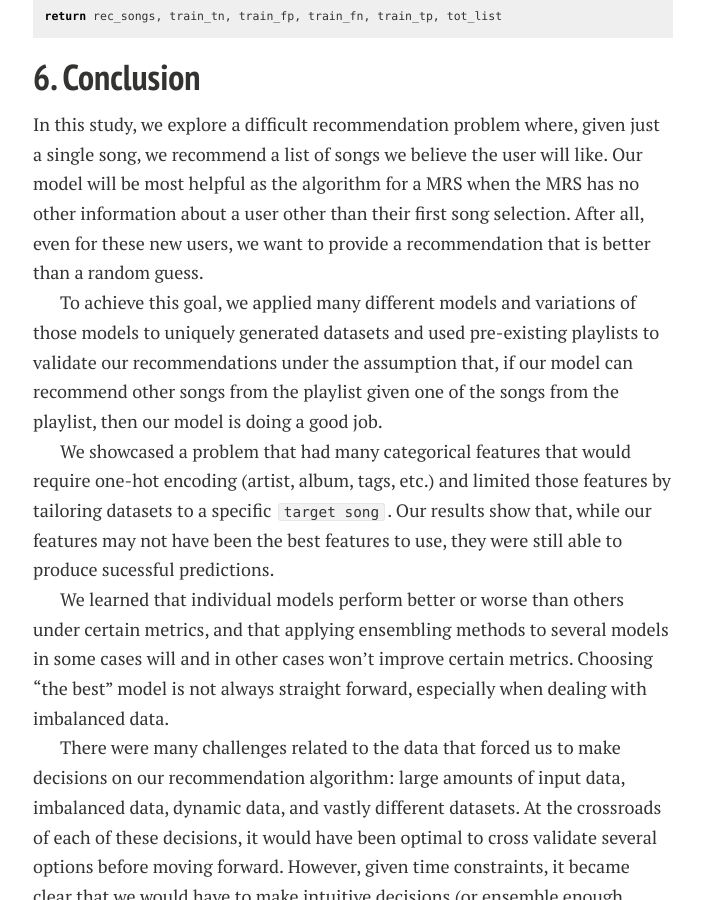
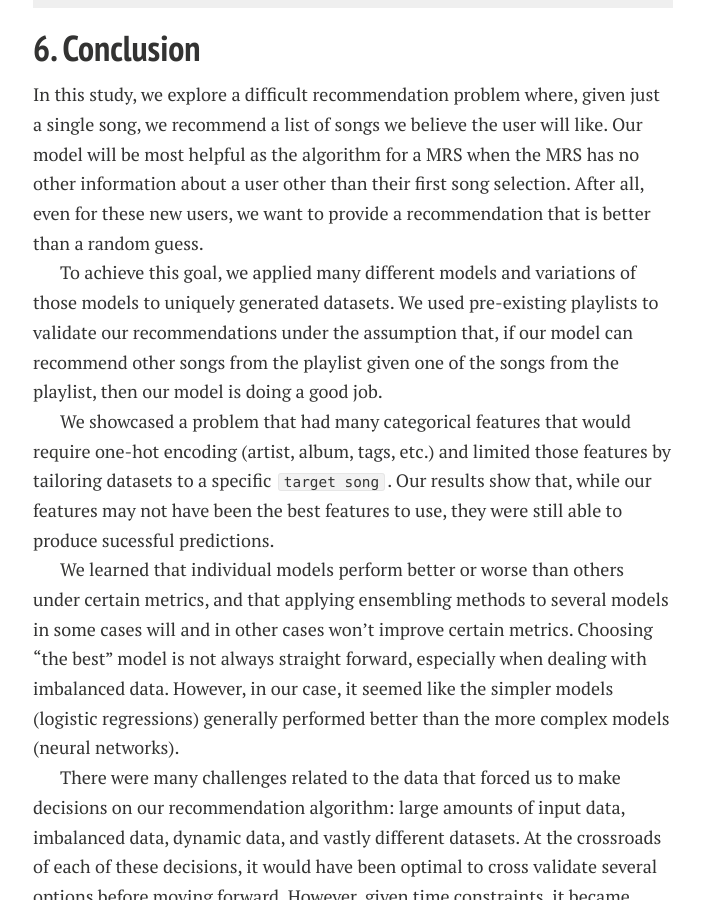
Before and after one commit to lyannaliu/lyannaliu.github.io, a Jekyll site: the page built from resultsandconclusion.md, in a window 1280 px wide and 900 px high, scrolled down 23117 px. Shown: the whole window, without its empty margins (287-991 px from the left). Built offline with Jekyll 4.4.1, drawn with Linux system fonts in a browser that asks for light colours; nearby versions of some CDN libraries; some of the changed text lies outside the part shown.

Commit message:
Update resultsandconclusion.md

```diff
--- a/resultsandconclusion.md
+++ b/resultsandconclusion.md
@@ -931,11 +929,11 @@ return rec_songs, train_tn, train_fp, train_fn, train_tp, tot_list
 
 In this study, we explore a difficult recommendation problem where, given just a single song, we recommend a list of songs we believe the user will like. Our model will be most helpful as the algorithm for a MRS when the MRS has no other information about a user other than their first song selection. After all, even for these new users, we want to provide a recommendation that is better than a random guess.
 
-To achieve this goal, we applied many different models and variations of those models to uniquely generated datasets and used pre-existing playlists to validate our recommendations under the assumption that, if our model can recommend other songs from the playlist given one of the songs from the playlist, then our model is doing a good job.
+To achieve this goal, we applied many different models and variations of those models to uniquely generated datasets. We used pre-existing playlists to validate our recommendations under the assumption that, if our model can recommend other songs from the playlist given one of the songs from the playlist, then our model is doing a good job.
 
 We showcased a problem that had many categorical features that would require one-hot encoding (artist, album, tags, etc.) and limited those features by tailoring datasets to a specific `target song`. Our results show that, while our features may not have been the best features to use, they were still able to produce sucessful predictions.
 
-We learned that individual models perform better or worse than others under certain metrics, and that applying ensembling methods to several models in some cases will and in other cases won't improve certain metrics. Choosing "the best" model is not always straight forward, especially when dealing with imbalanced data.
+We learned that individual models perform better or worse than others under certain metrics, and that applying ensembling methods to several models in some cases will and in other cases won't improve certain metrics. Choosing "the best" model is not always straight forward, especially when dealing with imbalanced data. However, in our case, it seemed like the simpler models (logistic regressions) generally performed better than the more complex models (neural networks).
 
 There were many challenges related to the data that forced us to make decisions on our recommendation algorithm: large amounts of input data, imbalanced data, dynamic data, and vastly different datasets. At the crossroads of each of these decisions, it would have been optimal to cross validate several options before moving forward. However, given time constraints, it became clear that we would have to make intuitive decisions (or ensemble enough models to make decisions for us) in order to move forward.
 
```
Also changed, not shown: other parts of resultsandconclusion.md (+1 -3 lines).
